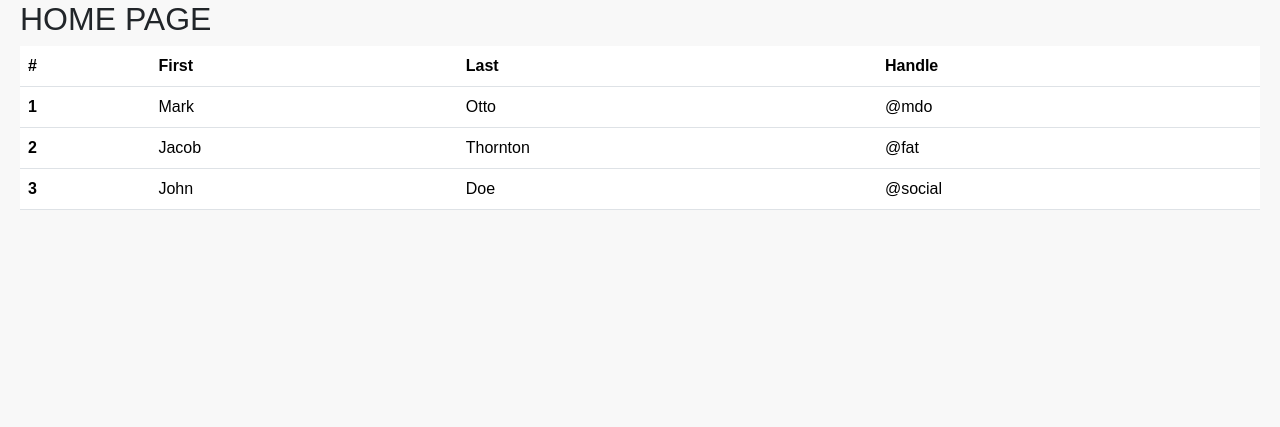
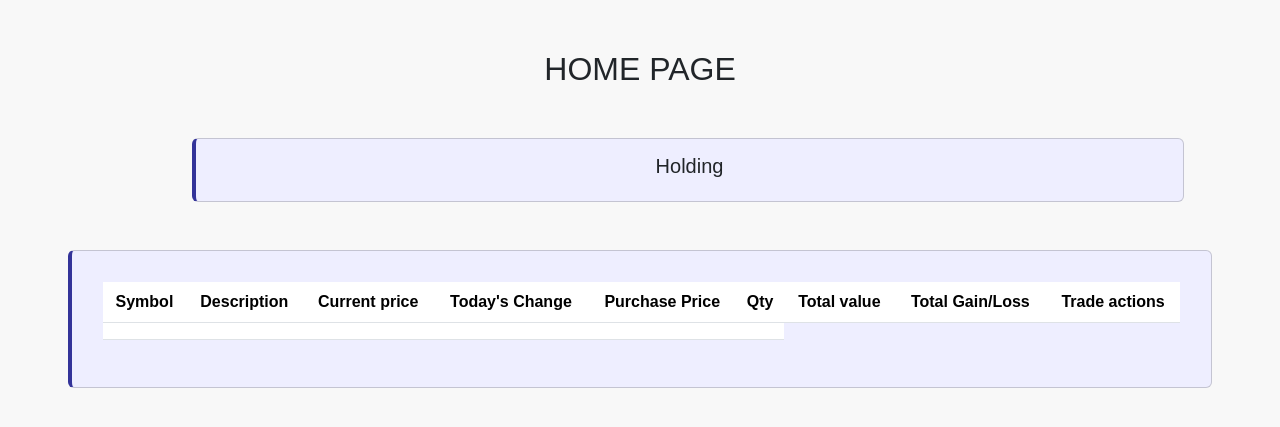
Before and after one commit to VaishnaviBhosalee/StockTradeSimulator, a Flask app: a page that uses templates/base.html in a window 1280 px wide. Shown: the part 76-503 px from the top of the page. Run offline with Flask 3, Linux system fonts and the light colour scheme; lists and menus that the app fills with data are empty.

Commit message:
pull out

```diff
--- a/controllers/login.py
+++ b/controllers/login.py
@@ -15,6 +15,6 @@ def login():
             url = url_for('home', user_name=user.username, login_success=True)
             return redirect(url)
         else:
-            return render_template('login.html', login_success1=True)
+            return render_template('login.html', login_success1=False)
 
     return render_template('login.html', login_success1=False)
--- a/templates/base.html
+++ b/templates/base.html
@@ -12,7 +12,7 @@
     </head>
 
     <body>
-      <nav class="navbar navbar-expand-lg bg-body-tertiary">
+      <nav class="navbar navbar-expand-lg bg-body-tertiary position-relative">
   <div class="container-fluid">
     <!-- {% if login_success %}
     <a class="navbar-brand">Welcome, {{ user_name }}</a>
@@ -22,7 +22,7 @@
       {% if login_success %}
       <h5> Welcome, {{user_name}} </h5>
 
-      <ul class="navbar-nav me-auto mb-2 mb-lg-0 mx-auto">
+      <ul class="navbar-nav mx-auto mb-2 mb-lg-0">
 
         <li class="nav-item">
           <a class="nav-link active" aria-current="page" href="{{ url_for ('home', user_name=user_name, login_success=login_success) }}">Home</a>
--- a/templates/home.html
+++ b/templates/home.html
@@ -5,38 +5,46 @@
 
 
 {% block body %}
-<h2> HOME PAGE </h2>
+<h2 style="text-align: center;margin:50px;"> HOME PAGE </h2>
 
 <!-- ──────────────────────────────────  Holdings  ────────────────────────────────── -->
-<table class="table">
+<div class="card start-50 translate-middle-x m-5" style="width:80%; align-items:center;">
+    <h5>Holding</h5>
+</div>
+<div class="card text-center m-5">
+  <div class="card-body" >
+    <table class="table">
   <thead>
     <tr>
-      <th scope="col">#</th>
-      <th scope="col">First</th>
-      <th scope="col">Last</th>
-      <th scope="col">Handle</th>
+      <th scope="col">Symbol</th>
+      <th scope="col">Description</th>
+      <th scope="col">Current price</th>
+      <th scope="col">Today's Change</th>
+      <th scope="col">Purchase Price</th>
+      <th scope="col">Qty</th>
+      <th scope="col">Total value</th>
+      <th scope="col">Total Gain/Loss</th>
+      <th scope="col">Trade actions</th>
+
     </tr>
   </thead>
   <tbody>
+
     <tr>
-      <th scope="row">1</th>
-      <td>Mark</td>
-      <td>Otto</td>
-      <td>@mdo</td>
+      <th scope="row"></th>
+      <td></td>
+      <td></td>
+      <td></td>
+      <td></td>
+      <td></td>
+
     </tr>
-    <tr>
-      <th scope="row">2</th>
-      <td>Jacob</td>
-      <td>Thornton</td>
-      <td>@fat</td>
-    </tr>
-    <tr>
-      <th scope="row">3</th>
-      <td>John</td>
-      <td>Doe</td>
-      <td>@social</td>
-    </tr>
+
+
   </tbody>
 </table>
 
+  </div>
+
+</div>
 {% endblock %}
--- a/templates/login.html
+++ b/templates/login.html
@@ -8,7 +8,7 @@
 <div class="border border-black m-5 mx-auto p-5" style="text-align: center;max-width: 1000px">
     <form action="/login" method="POST">
 
-      {% if login_success1 %}
+      {% if not login_success1 %}
       <div class="alert alert-primary width-80" role="alert">
         User not found. Please Register
       </div>
```
